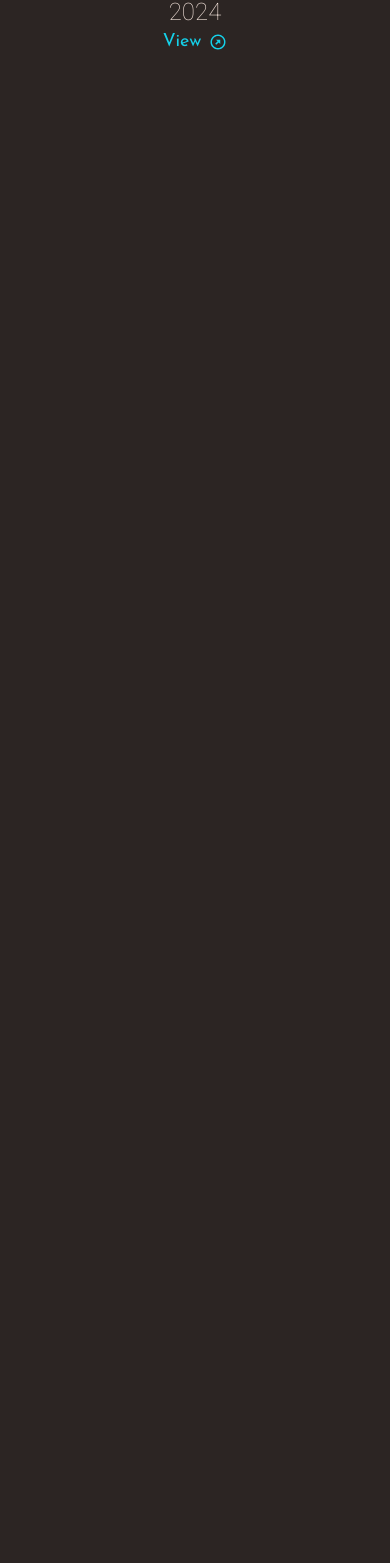
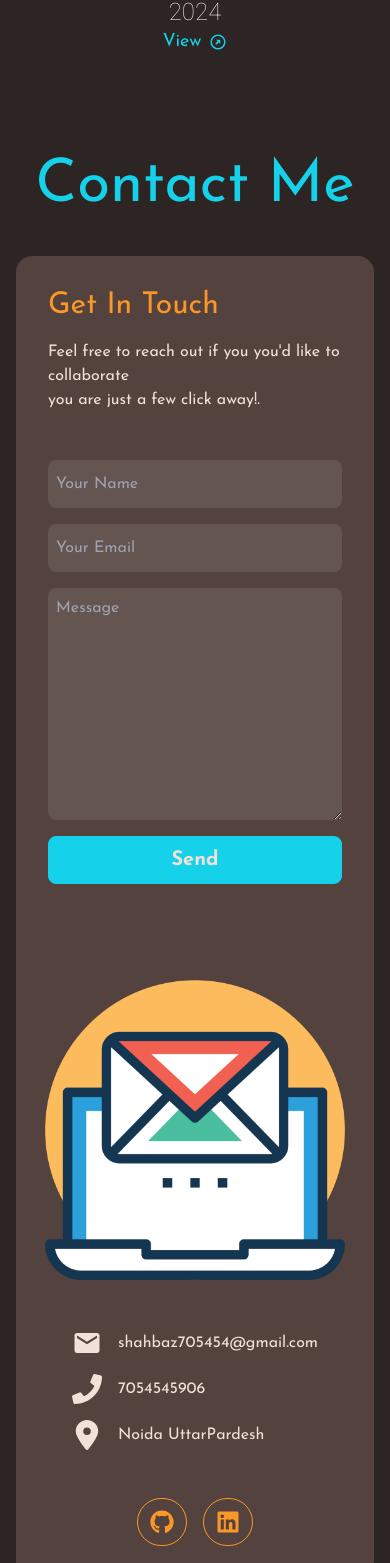
Before and after one commit to shahbaz705454/NewPortfolio, a React (Vite) app in the folder MyPortfolio/: page / in a window 390 px wide. Shown: the part 7539-9102 px from the top of the page. Before the commit the page ends 7595 px from the top, so only its background shows below. Built offline with nearby package versions, Linux system fonts and the light colour scheme; a web font is replaced by a local one.

Commit message:
add contact section with form and social links

```diff
--- a/MyPortfolio/package.json
+++ b/MyPortfolio/package.json
@@ -10,6 +10,8 @@
     "preview": "vite preview"
   },
   "dependencies": {
+    "@emailjs/browser": "^4.4.1",
+    "emailjs": "^4.0.3",
     "react": "^19.1.0",
     "react-dom": "^19.1.0",
     "react-icons": "^5.5.0"
--- a/MyPortfolio/src/App.jsx
+++ b/MyPortfolio/src/App.jsx
@@ -1,5 +1,6 @@
 import './App.css'
 import AboutMeMain from './components/aboutMeSection/AboutMeMain'
+import ContactMeMain from './components/contactMeSection/ContactMeMain'
 import ExperianceMain from './components/experianceSections/ExperianceMain'
 import HeroMain from './components/heroSection/HeroMain'
 import NavbarMain from './components/navbar/NavbarMain'
@@ -20,6 +21,7 @@
     <SubSkills></SubSkills>
     <ExperianceMain></ExperianceMain>
     <ProjectMain></ProjectMain>
+    <ContactMeMain></ContactMeMain>
 
 
 
--- /dev/null
+++ b/MyPortfolio/src/components/contactMeSection/ContactForm.jsx
@@ -0,0 +1,61 @@
+import React from 'react'
+import  { useRef,useState } from 'react';
+import emailjs from '@emailjs/browser';
+
+
+const ContactForm = () => {
+
+    const [formData, setformData] = useState({
+        from_name: '',
+        from_email: '',
+        message: '',
+    })
+
+    const [success, setSuccess] = useState("");
+
+    const handleChange = (e) => {
+        const { name, value } = e.target;
+        setformData((prev) => ({
+            ...prev,
+            [name]: value
+        }));
+    };
+
+    const form = useRef();
+
+    const sendEmail = (e) => {
+    e.preventDefault();
+
+    emailjs
+      .sendForm('service_cbrtx7d', 'template_532hl4d', form.current, {
+        publicKey: 'KqSe2gyVcs8VuDqUc',
+      })
+      .then(
+        () => {
+          setSuccess("Email sent successfully!");
+            setformData({
+                from_name: '',
+                from_email: '',
+                message: '',
+            });
+        },
+        (error) => {
+          console.log('FAILED...', error.text);
+        },
+      );
+  };
+  return (
+    <div>
+    <form action="" className='flex flex-col gap-4 text-white' onSubmit={sendEmail} ref={form}>
+        <p className='text-cyan'>{success}</p>
+        <input name='from_name' type="text" placeholder='Your Name' required className='h-12 rounded-lg bg-lightBrown px-2 ' value={formData.from_name} onChange={handleChange} />
+        <input type="email" name='from_email' placeholder='Your Email' required className='h-12 rounded-lg bg-lightBrown px-2 ' value={formData.from_email} onChange={handleChange} />
+        <textarea name="message"  id="" placeholder='Message' rows={9} color='50' required className='rounded-lg bg-lightBrown p-2 ' value={formData.message} onChange={handleChange}></textarea>
+        <button className='w-full rounded-lg border border-cyan text-white h-12 font-bold text-xl hover:bg-darkCyan bg-cyan transition-all duration-300'>Send</button>
+
+    </form>
+    </div>
+  )
+}
+
+export default ContactForm
--- /dev/null
+++ b/MyPortfolio/src/components/contactMeSection/ContactInfo.jsx
@@ -0,0 +1,19 @@
+import React from 'react'
+import { MdEmail } from "react-icons/md";
+import { FaPhone } from "react-icons/fa";
+import { FaLocationDot } from "react-icons/fa6";
+import SIngleinfo from './SIngleinfo';
+
+const ContactInfo = () => {
+  return (
+    <div className='flex flex-col gap-4 text-white'>
+        <SIngleinfo text="shahbaz705454@gmail.com" Image={MdEmail} ></SIngleinfo>
+        <SIngleinfo text="7054545906" Image={FaPhone } ></SIngleinfo>
+        <SIngleinfo text="Noida UttarPardesh" Image={FaLocationDot} ></SIngleinfo>
+
+
+    </div>
+  )
+}
+
+export default ContactInfo
--- /dev/null
+++ b/MyPortfolio/src/components/contactMeSection/ContactMeLeft.jsx
@@ -0,0 +1,18 @@
+import React from 'react'
+import ContactForm from './ContactForm'
+
+const ContactMeLeft = () => {
+  return (
+    <div className='flex flex-col w-full gap-8'>
+        <div>
+            <h2 className='text-orange text-3xl mb-4 '>Get In Touch</h2>
+            <p className='text-white '>Feel free to reach out if you you'd like to collaborate <br/>
+            you are just a few click away!.
+            </p>
+        </div>
+        <ContactForm></ContactForm>
+    </div>
+  )
+}
+
+export default ContactMeLeft
--- /dev/null
+++ b/MyPortfolio/src/components/contactMeSection/ContactMeMain.jsx
@@ -0,0 +1,17 @@
+import React from 'react'
+import ContactMeLeft from './ContactMeLeft'
+import ContactMeright from './ContactMeright'
+
+const ContactMeMain = () => {
+  return (
+    <div className='max-w-[1200px] mx-auto items-center justify-center mt-[100px] px-4'>
+        <h2 className='text-6xl text-cyan mb-10 text-center '>Contact Me</h2>
+        <div className='flex justify-between gap-24 bg-brown p-8 rounded-2xl lg:flex-row sm:flex-col'>
+            <ContactMeLeft></ContactMeLeft>
+            <ContactMeright></ContactMeright>
+        </div>
+    </div>
+  )
+}
+
+export default ContactMeMain
--- /dev/null
+++ b/MyPortfolio/src/components/contactMeSection/ContactMeright.jsx
@@ -0,0 +1,16 @@
+import React from 'react'
+import ContactInfo from './ContactInfo'
+import ContactSocial from './ContactSocial'
+
+const ContactMeright = () => {
+  return (
+    <div className='flex flex-col items-center justify-center gap-12'>
+        <img src="../../images/email-image.png" alt="Contact Me" className='max-w-[300px]' />
+
+        <ContactInfo></ContactInfo>
+        <ContactSocial></ContactSocial>
+    </div>
+  )
+}
+
+export default ContactMeright
--- /dev/null
+++ b/MyPortfolio/src/components/contactMeSection/ContactSocial.jsx
@@ -0,0 +1,15 @@
+import React from 'react'
+import SingleContactSocial from './SingleContactSocial'
+import { FaGithub } from "react-icons/fa";
+import { FaLinkedin } from "react-icons/fa6";
+
+const ContactSocial = () => {
+  return (
+    <div className='flex gap-4 '>
+        <SingleContactSocial link="https://github.com/shahbaz705454" Icon={FaGithub}></SingleContactSocial>
+        <SingleContactSocial link="https://www.linkedin.com/in/mohd-shahbaz-462791213/" Icon={FaLinkedin}></SingleContactSocial>
+    </div>
+  )
+}
+
+export default ContactSocial
--- /dev/null
+++ b/MyPortfolio/src/components/contactMeSection/SIngleinfo.jsx
@@ -0,0 +1,12 @@
+import React from 'react'
+
+const SIngleinfo = ({text,Image}) => {
+  return (
+    <div className='flex gap-4 items-center justify-start'>
+        <Image className="text-3xl"/>
+        <p>{text}</p>
+    </div>
+  )
+}
+
+export default SIngleinfo
--- /dev/null
+++ b/MyPortfolio/src/components/contactMeSection/SingleContactSocial.jsx
@@ -0,0 +1,11 @@
+import React from 'react'
+
+const SingleContactSocial = ({Icon,link}) => {
+  return (
+    <div className='group text-2xl h-12 border border-orange text-orange rounded-full p-3 flex items-center hover:shadow-cyanShadow justify-center'>
+        <a href={link} className=' cursor-pointer hover:text-cyan transition-all duration-300 ease-in-out '><Icon/></a>
+    </div>
+  )
+}
+
+export default SingleContactSocial
```
Also changed, not shown: 1 other file (tests, documents, lock files or other folders).
